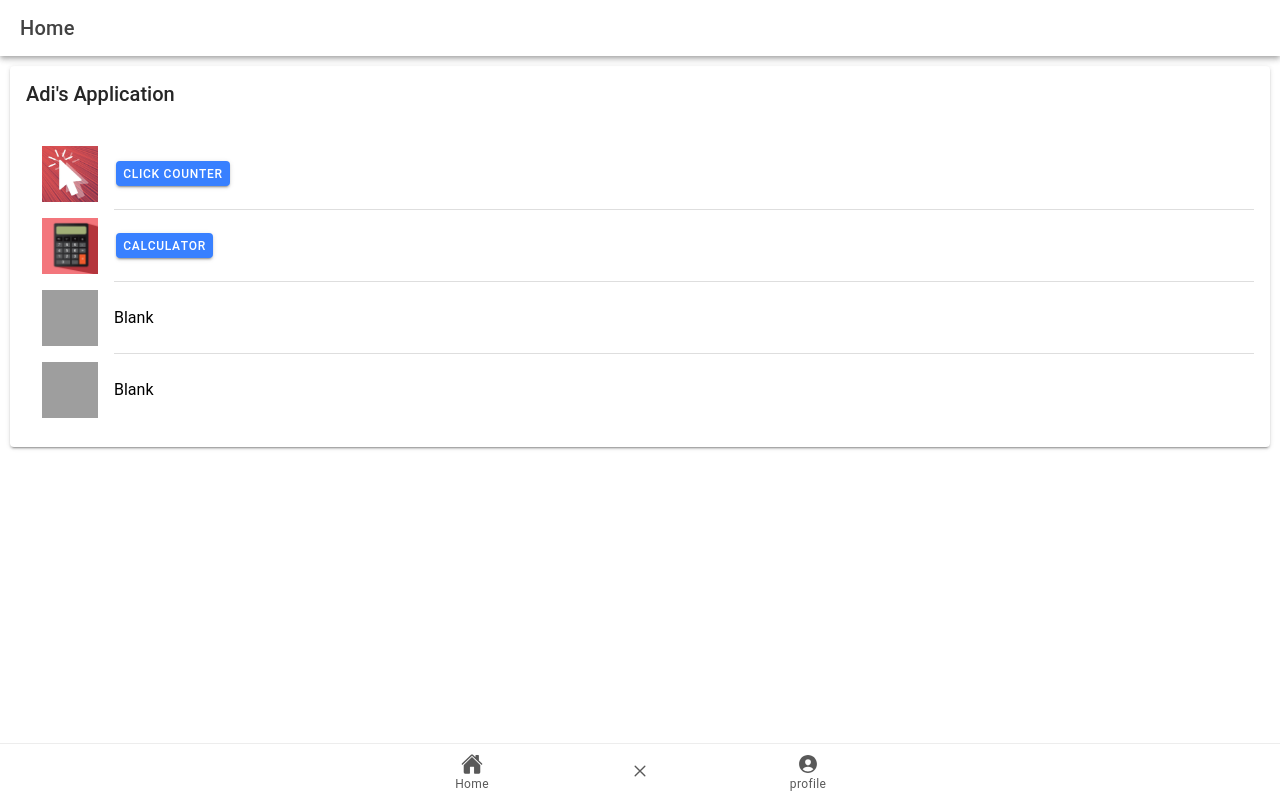
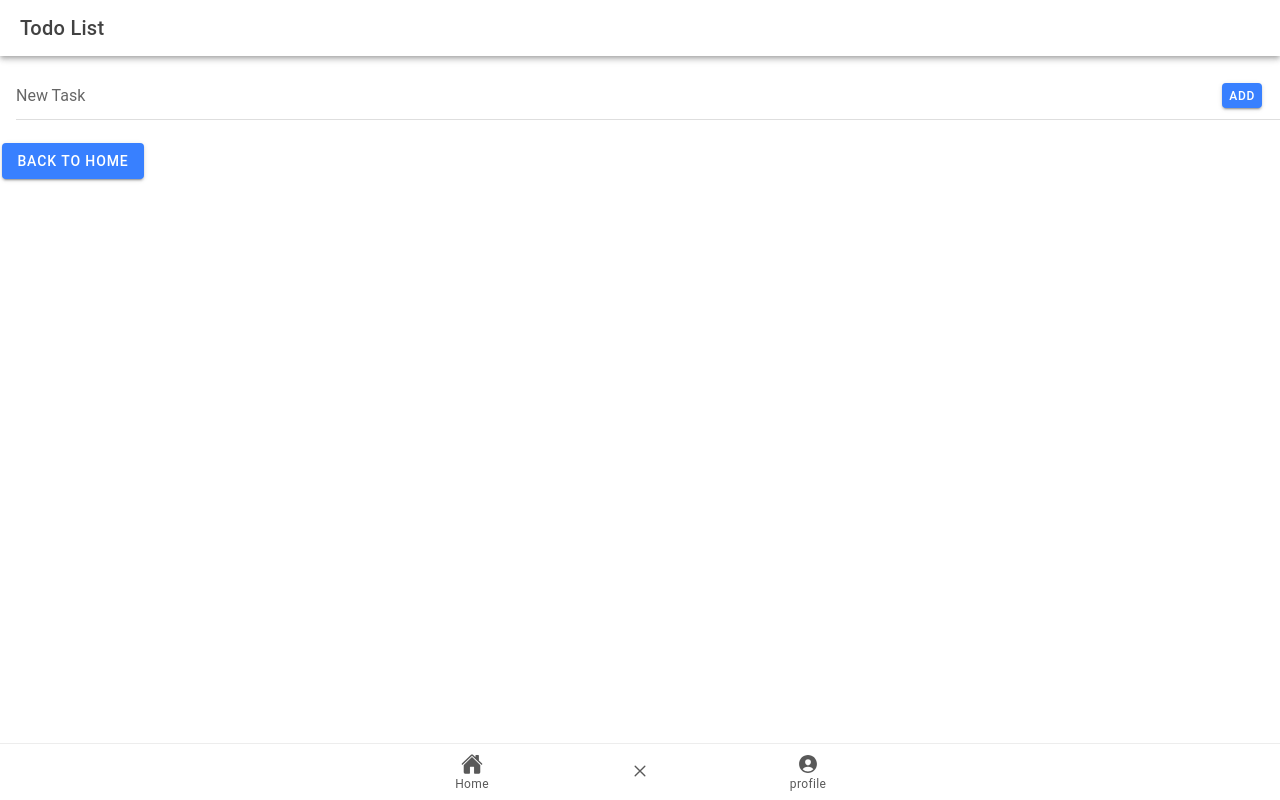
Before and after one commit to saldivarAdiii/ionic-t-saldivar, a React (Vite) app: page /Todolist in a window 1280 px wide. Built offline with nearby package versions, Linux system fonts and the light colour scheme; grey boxes are pictures that could not be loaded.

Commit message:
added sourcecode for todolist and added todolist button on  home.tsxand directory

```diff
--- a/src/pages/Home.tsx
+++ b/src/pages/Home.tsx
@@ -54,9 +54,9 @@ const Home: React.FC = () => {
 
           <IonItem>
             <IonThumbnail slot="start">
-              <img alt="Silhouette of mountains" src="https://ionicframework.com/docs/img/demos/thumbnail.svg" />
+              <img alt="Silhouette of mountains" src="../src/assets/img/TODOLIST.png" />
             </IonThumbnail>
-            <IonLabel>Blank</IonLabel>
+            <IonButton href='/Todolist'>Todolist</IonButton>
           </IonItem>
 
           <IonItem lines="none">
--- a/src/pages/Todolist.tsx
+++ b/src/pages/Todolist.tsx
@@ -1,77 +1,56 @@
+import React, { useState } from 'react';
 import {
-  //Initial Components
-  IonContent, IonHeader, IonPage, IonTitle, IonToolbar,
-  IonCard,
-  IonCardContent,
-  IonCardHeader,
-  IonCardSubtitle,
-  IonCardTitle,
-  IonItem,
-  IonLabel,
-  IonList,
-  IonThumbnail,
-  IonButton
+  IonContent, IonHeader, IonPage, IonTitle, IonToolbar, IonList, IonItem, IonLabel, IonCheckbox, IonInput, IonButton
 } from '@ionic/react';
 import './home.css';
 
-// CSS
-//import './profile.css';
+const Home: React.FC = () => {
+  // State for managing the list of tasks
+  const [tasks, setTasks] = useState<string[]>([]);
+  const [newTask, setNewTask] = useState<string>('');
 
-const Home: React.FC = () => {
+  // Function to add a new task to the list
+  const addTask = () => {
+    if (newTask.trim() !== '') {
+      setTasks([...tasks, newTask]);
+      setNewTask('');
+    }
+  };
+
+  // Function to toggle the completion status of a task
+  const toggleTask = (index: number) => {
+    const updatedTasks = [...tasks];
+    updatedTasks[index] = tasks[index];
+    setTasks(updatedTasks);
+  };
+
   return (
     <IonPage>
       <IonHeader>
         <IonToolbar>
-          <IonTitle>Home</IonTitle>
+          <IonTitle>Todo List</IonTitle>
         </IonToolbar>
       </IonHeader>
       <IonContent fullscreen>
-        <IonHeader collapse="condense">
-          <IonToolbar>
-            <IonTitle size="large">Home</IonTitle>
-          </IonToolbar>
-        </IonHeader>
-        <IonCard>
-      <IonCardHeader>
-        <IonCardTitle>Adi's Application</IonCardTitle>
-        <IonCardSubtitle></IonCardSubtitle>
-      </IonCardHeader>
-      <IonCardContent>
         <IonList>
-          <IonItem>
-            <IonThumbnail slot="start">
-              <img alt="Silhouette of mountains" src="../src/assets/img/click.png" />
-            </IonThumbnail>
-            <IonButton href='/Click'>Click Counter</IonButton>
-          </IonItem>
-
-          <IonItem>
-            <IonThumbnail slot="start">
-              <img alt="Silhouette of mountains" src="../src/assets/img/calculator.png" />
-            </IonThumbnail>
-            <IonButton href='/calculator'>Calculator</IonButton>
-          </IonItem>
-
-          <IonItem>
-            <IonThumbnail slot="start">
-              <img alt="Silhouette of mountains" src="https://ionicframework.com/docs/img/demos/thumbnail.svg" />
-            </IonThumbnail>
-            <IonLabel>Blank</IonLabel>
-          </IonItem>
-
-          <IonItem lines="none">
-            <IonThumbnail slot="start">
-              <img alt="Silhouette of mountains" src="https://ionicframework.com/docs/img/demos/thumbnail.svg" />
-            </IonThumbnail>
-            <IonLabel>Blank</IonLabel>
-          </IonItem>
+          {/* Display the list of tasks */}
+          {tasks.map((task, index) => (
+            <IonItem key={index}>
+              <IonLabel>{task}</IonLabel>
+              <IonCheckbox slot="start" checked={false} onIonChange={() => toggleTask(index)} />
+            </IonItem>
+          ))}
         </IonList>
-      </IonCardContent>
-    </IonCard>
+        {/* Input field to add new tasks */}
+        <IonItem>
+          <IonInput placeholder="New Task" value={newTask} onIonChange={(e) => setNewTask(e.detail.value!)} />
+          <IonButton slot="end" onClick={addTask}>Add</IonButton>
+        </IonItem>
+        <br />
+        <IonButton href='/home'>Back to Home</IonButton>
       </IonContent>
     </IonPage>
   );
 };
 
-//
 export default Home;
```
Also changed, not shown: src/assets/img/TODOLIST.PNG (added).
